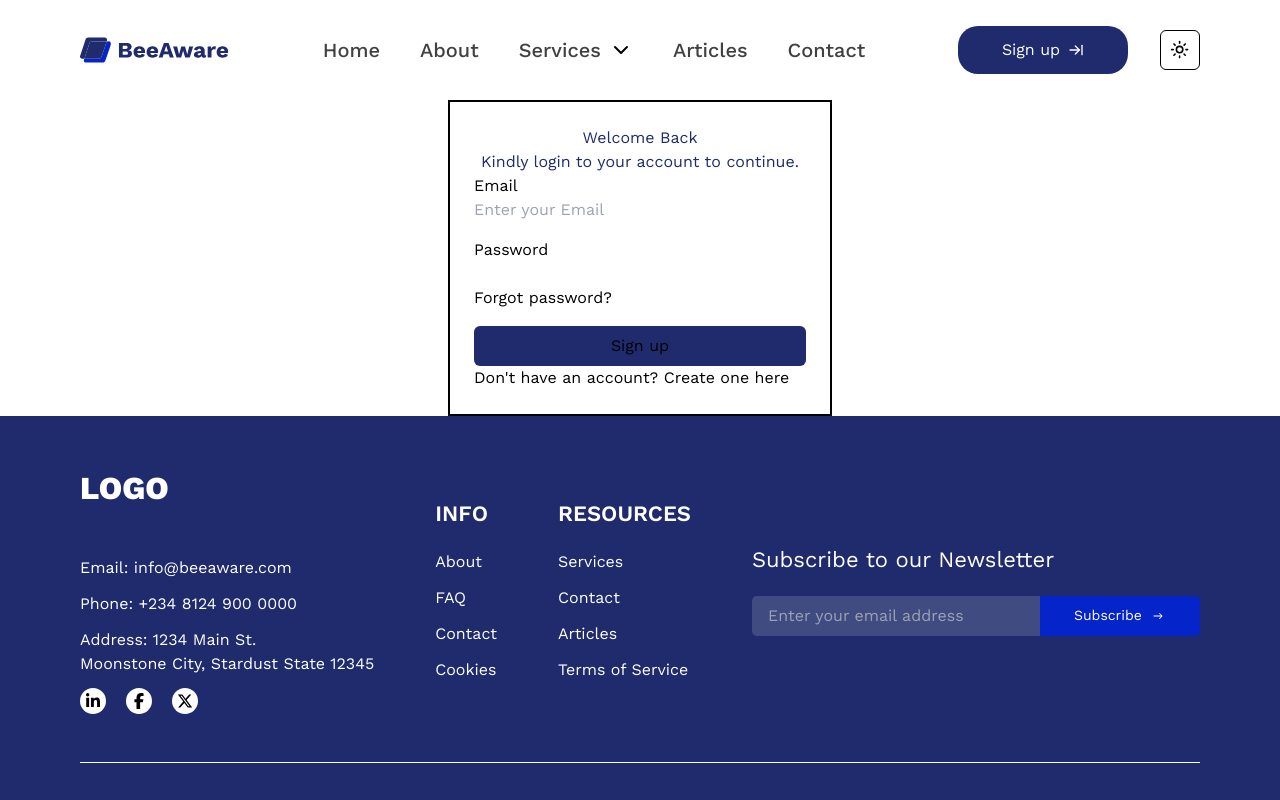
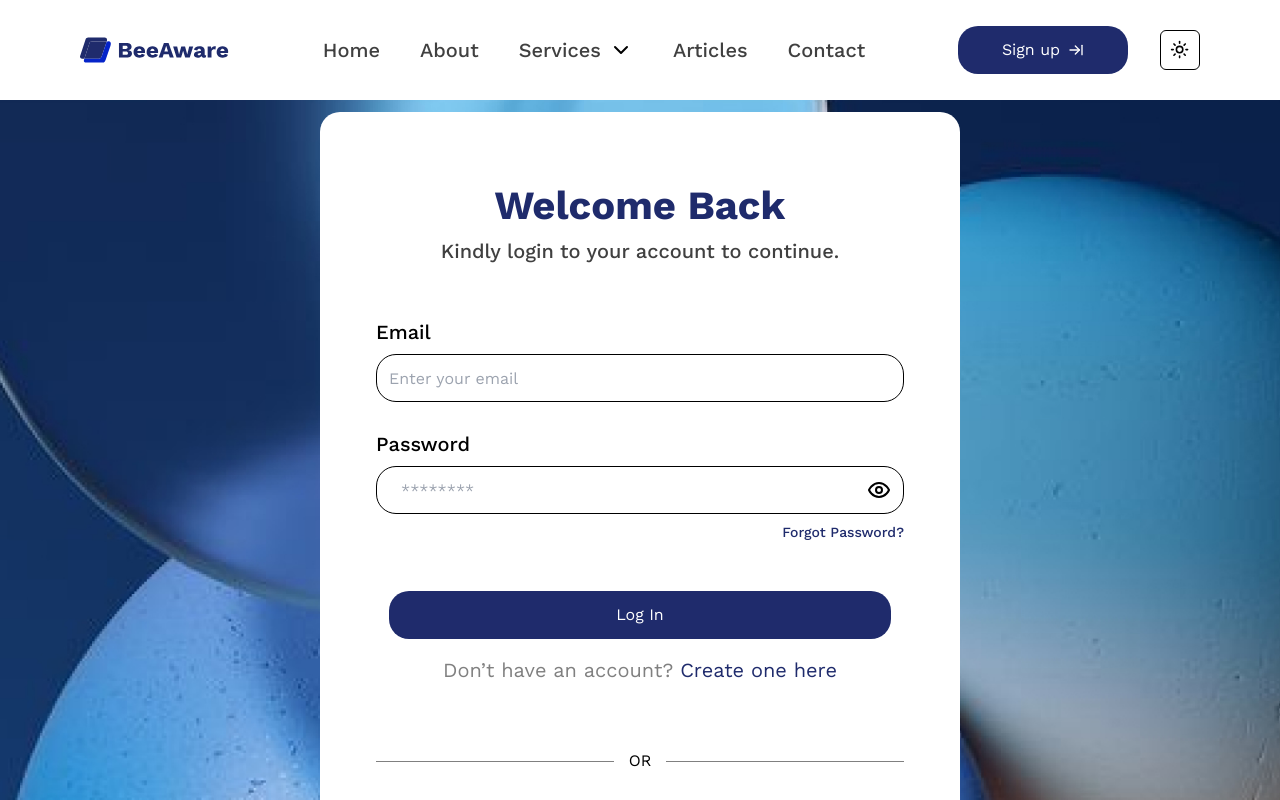
Before and after one commit to Perpy-del/BeeAware, a Next.js app: page /auth/login in a window 1280 px wide. Shown: the top 800 px of the page. Built offline with nearby package versions, Linux system fonts and the light colour scheme.

Commit message:
fix: google signup not working in prod

```diff
--- a/app/auth/login/page.tsx
+++ b/app/auth/login/page.tsx
@@ -1,51 +1,156 @@
-import React from 'react';
+'use client';
+
+import { signupFormSchema } from '@/schema/formSchema';
+import { zodResolver } from '@hookform/resolvers/zod';
+import { useForm } from 'react-hook-form';
+import { z } from 'zod';
+import {
+  Form,
+  FormControl,
+  FormField,
+  FormItem,
+  FormLabel,
+  FormMessage,
+} from '@/components/ui/form';
+import { Input } from '@/components/ui/input';
+import { useState } from 'react';
+import { Eye, EyeOff } from 'lucide-react';
+import { Button } from '@/components/ui/button';
+import Link from 'next/link';
+import Image from 'next/image';
+import CircularProgress from '@mui/material/CircularProgress';
 
 type Props = {};
 
 const LoginPage = (props: Props) => {
+  const [loading, setLoading] = useState<boolean>(false);
+  const [showPassword, setShowPassword] = useState<boolean>(false);
+
+  const handleClickShowPassword = () => setShowPassword(show => !show);
+
+  const form = useForm<z.infer<typeof signupFormSchema>>({
+    resolver: zodResolver(signupFormSchema),
+    defaultValues: {
+      email: '',
+      password: '',
+    },
+  });
+
+  function handleLoginSubmit(values: z.infer<typeof signupFormSchema>) {
+    console.log(values)
+  }
+
   return (
-    <div className="flex justify-center items-center h-{100vh} ">
-      <div className="w-96 p-6 border-2">
-        <h1 className="text-center text-baPrimary">Welcome Back</h1>
-        <p className="text-center text-baPrimary">
+    <div>
+      <div className="md:bg-[url('/signup-bg.jpg')] bg-no-repeat bg-cover bg-center 3xl:h-[80vh] w-full flex items-center justify-center">
+        <div className="lg:w-1/2 py-16 my-3 bg-baLight dark:bg-baDark rounded-[20px] sm:px-5 md:px-14">
+          <h1 className="text-center sm:text-headerThree smd:text-headerTwo font-ba_large text-baPrimary dark:text-baSecondary">
+            Welcome Back
+          </h1>
+          <p className="pb-14 text-center text-baBody dark:text-baLight sm:text-bodySize lg:text-headerSix font-ba_normal">
           Kindly login to your account to continue.
-        </p>
-        <form>
-          <div className="mb-4">
-            <label htmlFor="Email" className=" block">
-              Email
-            </label>
-            <input
-              type="text"
-              id="username"
-              placeholder="Enter your Email"
-              className=""
-            />
+          </p>
+          <Form {...form}>
+            <form onSubmit={form.handleSubmit(handleLoginSubmit)}>
+              <>
+                {/* Email Field */}
+                <div  className="space-y-8">
+                <FormField
+                  control={form.control}
+                  name="email"
+                  render={({ field }) => (
+                    <FormItem>
+                      <FormLabel className="mb-2 font-ba_normal sm:text-bodySize md:text-headerSix">
+                        Email
+                      </FormLabel>
+                      <FormControl>
+                        <Input
+                          placeholder="Enter your email"
+                          {...field}
+                          className="rounded-[20px] h-12"
+                        />
+                      </FormControl>
+                      <FormMessage className="text-[14px] font-ba_medium text-baWarning text-left" />
+                    </FormItem>
+                  )}
+                />
+
+                {/* Password Field */}
+                <FormField
+                  control={form.control}
+                  name="password"
+                  render={({ field }) => (
+                    <FormItem>
+                      <FormLabel className="font-ba_normal sm:text-bodySize md:text-headerSix">
+                        Password
+                      </FormLabel>
+                      <div className="flex items-center rounded-[20px] h-12 border border-input bg-baLight/15 px-3 py-2 text-sm ring-offset-background file:border-0 file:bg-transparent file:text-sm file:font-medium placeholder:text-muted-foreground focus-visible:outline-none focus-visible:ring-2 focus-visible:ring-ring focus-visible:ring-offset-2 disabled:cursor-not-allowed disabled:opacity-50">
+                        <FormControl>
+                          <Input
+                            placeholder="********"
+                            {...field}
+                            className="border-none outline-none ring-0 focus-visible:ring-0 focus-visible:ring-none focus-visible:ring-offset-0"
+                            type={showPassword ? 'text' : 'password'}
+                          />
+                        </FormControl>
+                        <div
+                          className="cursor-pointer hover:scale-105 transition transform duration-300"
+                          onClick={handleClickShowPassword}
+                        >
+                          {showPassword ? <EyeOff /> : <Eye />}
+                        </div>
+                      </div>
+                      <FormMessage className="text-[14px] font-ba_medium text-baWarning text-left" />
+                    </FormItem>
+                  )}
+                />
+                </div>
+                <h6 className='pt-2 text-right cursor-pointer text-smallSize font-ba_normal text-baPrimary dark:text-baLight hover:font-ba_medium transition-all transform duration-300 hover:underline'>Forgot Password?</h6>
+              </>
+
+              {/* Sign up button */}
+              <div className="flex justify-center mt-12 pb-4">
+                {loading ? (
+                  <CircularProgress size={20} />
+                ) : (
+                  <Button
+                    className="w-[95%] hover:scale-105 duration-300 transition transform hover:bg-baPrimary/90 hover:font-ba_medium h-12"
+                    variant="primary"
+                    type="submit"
+                  >
+                    Log In
+                  </Button>
+                )}
+              </div>
+              <span className="text-center block text-headerSix text-baSubtle pb-16">
+              Don’t have an account?{' '}
+                <span className="text-baPrimary dark:text-baSecondary hover:font-ba_normal">
+                  <Link href="/auth/signup">Create one here</Link>
+                </span>
+              </span>
+              <div className="flex justify-between items-center pb-12">
+                <span className="h-[1px] w-[45%] bg-baSubtle dark:bg-baLight"></span>
+                <span>OR</span>
+                <span className="h-[1px] w-[45%] bg-baSubtle dark:bg-baLight"></span>
+              </div>
+            </form>
+          </Form>
+          <div className="flex justify-center pb-4">
+            <Button
+              className="w-[95%] hover:scale-105 duration-300 transition transform bg-transparent border-[3px] border-baPrimary hover:bg-[#FAFAFA] dark:hover:bg-[#202020] hover:font-ba_medium h-14 rounded-[20px] flex gap-4 text-baPrimary dark:text-baSecondary"
+
+            >
+              <Image
+                src="/google.svg"
+                width={24}
+                height={24}
+                alt="Google Logo"
+                loading="lazy"
+              />
+              Log in with Google
+            </Button>
           </div>
-          <div className="mb-4">
-            <label htmlFor="password" className="block">
-              Password
-            </label>
-            <input
-              type="password"
-              aria-placeholder="********"
-              id="password"
-              className=""
-            />
-            <h6>Forgot password?</h6>
-          </div>
-
-          <button
-            type="submit"
-            className="w-full bg-baPrimary text-white py-2 px-4 rounded-md"
-          >
-            Sign up
-          </button>
-          <h6>
-            Don&apos;t have an account?{' '}
-            <span className="text-blue">Create one here</span>
-          </h6>
-        </form>
+        </div>
       </div>
     </div>
   );
--- a/app/auth/signup/page.tsx
+++ b/app/auth/signup/page.tsx
@@ -134,39 +134,39 @@ const SignupPage = (props: Props) => {
     });
     try {
       await signInWithPopup(auth, provider);
-      const q = query(
-        collection(db, 'users'),
-        where('email', '==', user?.email)
-      );
+      // const q = query(
+      //   collection(db, 'users'),
+      //   where('email', '==', user?.email)
+      // );
 
-      const querySnapshot = await getDocs(q);
-      // console.log(querySnapshot);
-      let accountExists = false; // Flag variable to track if account exists
+      // const querySnapshot = await getDocs(q);
+      // // console.log(querySnapshot);
+      // let accountExists = false; // Flag variable to track if account exists
 
-      querySnapshot.forEach(doc => {
-        if (doc.exists()) {
-          accountExists = true;
-        }
-      });
+      // querySnapshot.forEach(doc => {
+      //   if (doc.exists()) {
+      //     accountExists = true;
+      //   }
+      // });
 
-      if (accountExists) {
-        toast({
-          variant: 'destructive',
-          title: 'Account Already Exists!',
-          description:
-            'This account already exists. Kindly log in to your account',
-          action: (
-            <ToastAction altText="Log in" onClick={() => router.push('/auth/login')}>
-              Log in
-            </ToastAction>
-          ),
-        });
-        return; // Return early if account exists
-      }
-      await addDoc(collection(db, 'users'), {
-        name: user?.displayName,
-        email: user?.email,
-      });
+      // if (accountExists) {
+      //   toast({
+      //     variant: 'destructive',
+      //     title: 'Account Already Exists!',
+      //     description:
+      //       'This account already exists. Kindly log in to your account',
+      //     action: (
+      //       <ToastAction altText="Log in" onClick={() => router.push('/auth/login')}>
+      //         Log in
+      //       </ToastAction>
+      //     ),
+      //   });
+      //   return; // Return early if account exists
+      // }
+      // await addDoc(collection(db, 'users'), {
+      //   name: user?.displayName,
+      //   email: user?.email,
+      // });
       toast({
         title: 'Sign Up Successful... 🎉',
         description: 'You have successfully created an account with BeeAware.',
```
